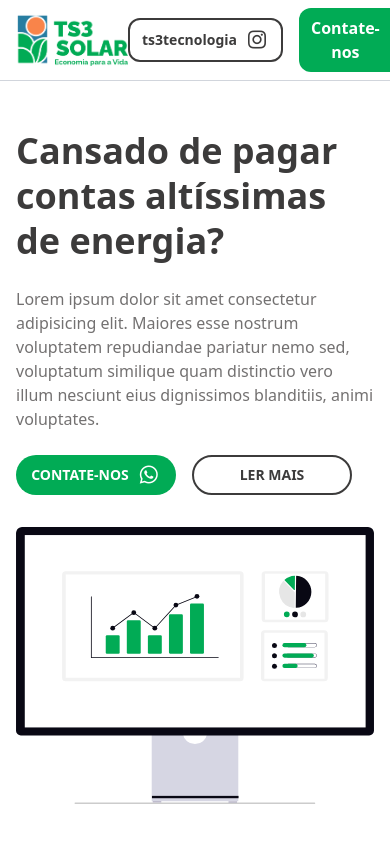
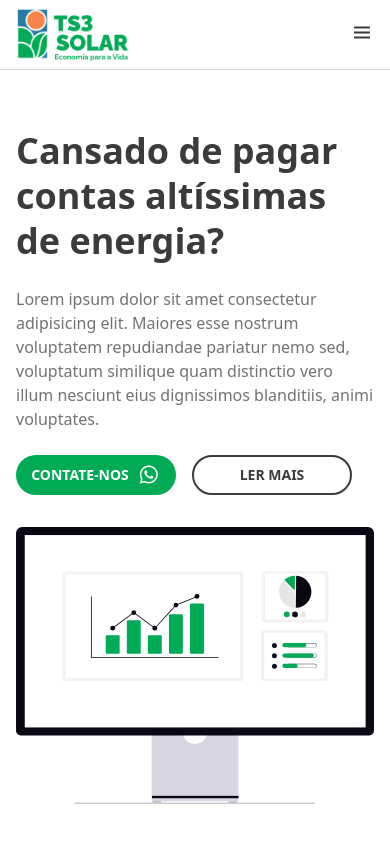
Before and after one commit to albqvictor1508/ts3-solar-lp, a React (Vite) app: page / in a window 390 px wide. Shown: the top 844 px of the page. Built offline with nearby package versions, Linux system fonts and the light colour scheme.

Commit message:
WIK: adding responsivity to header

```diff
--- a/src/App.jsx
+++ b/src/App.jsx
@@ -9,8 +9,15 @@ import { ClientsCard } from "./components/clients-card";
 import SolarPhoto1 from "./assets/solar-photo-1.svg";
 import SolarPhoto2 from "./assets/solar-photo-2.svg";
 import SolarPhoto3 from "./assets/solar-photo-3.svg";
+import { useState } from "react";
 
 export function App() {
+	const [isMenuOpen, setIsMenuOpen] = useState(false);
+
+	const toggleMenu = () => {
+		setIsMenuOpen(!isMenuOpen);
+	}
+
 	const handleRedirectWhatsapp = () => {
 		const number = "83993759434";
 		const message = encodeURIComponent(
@@ -23,19 +30,27 @@ export function App() {
 
 	return (
 		<div className="overflow-x-hidden">
-			{/* Cabeçalho */}
 		 <header className="w-full bg-white fixed border-b border-gray-300 z-20">
       <nav className="w-full flex justify-between items-center rounded-xl px-4 md:px-8 py-2">
         <img src={ts3Logo01} alt="logo TS3" className="w-28 md:w-36" />
-					<div className="flex space-x-4 md:space-x-6 items-center">
+
+        <button
+			type="button"
+          className="md:hidden text-2xl text-[#3C3B3B]"
+          onClick={toggleMenu}
+        >
+          <i className={`bx ${isMenuOpen ? "bx-x" : "bx-menu"}`} />
+        </button>
+
+        <div
+          className={`${isMenuOpen ? "flex" : "hidden"} md:flex flex-col md:flex-row items-center space-y-4 md:space-y-0 md:space-x-6 mt-4 md:mt-0`}
+        >
           <a href="instagram">
             <button
               className="flex items-center gap-2 border-2 border-[#3C3B3B] px-3 py-2 rounded-xl"
               type="button"
             >
-								<span className="font-bold text-sm text-[#3C3B3B]">
-									ts3tecnologia
-								</span>
+              <span className="font-bold text-sm text-[#3C3B3B]">ts3tecnologia</span>
               <i className="bx bxl-instagram text-2xl font-bold text-[#3C3B3B]" />
             </button>
           </a>
```
Lines whose indentation alone changed are shown as unchanged.
